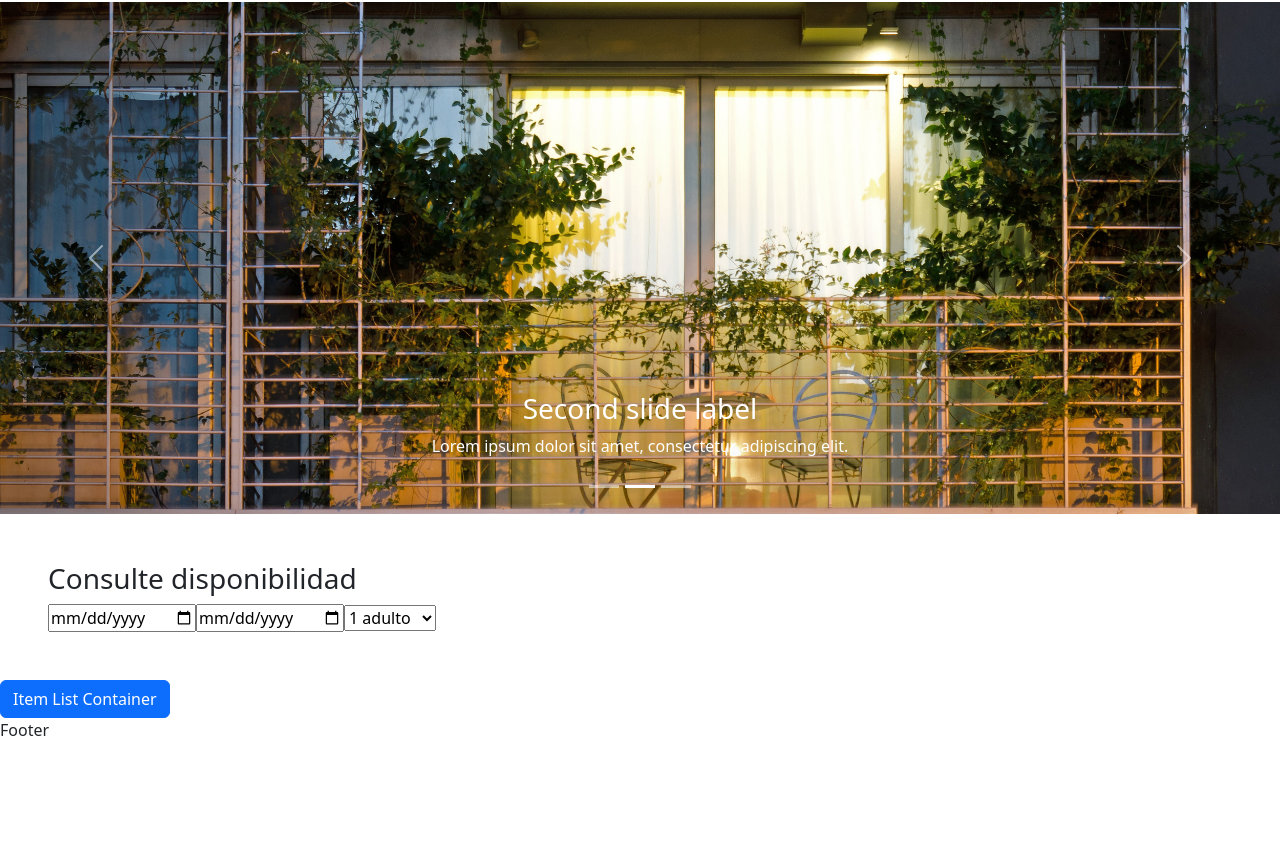
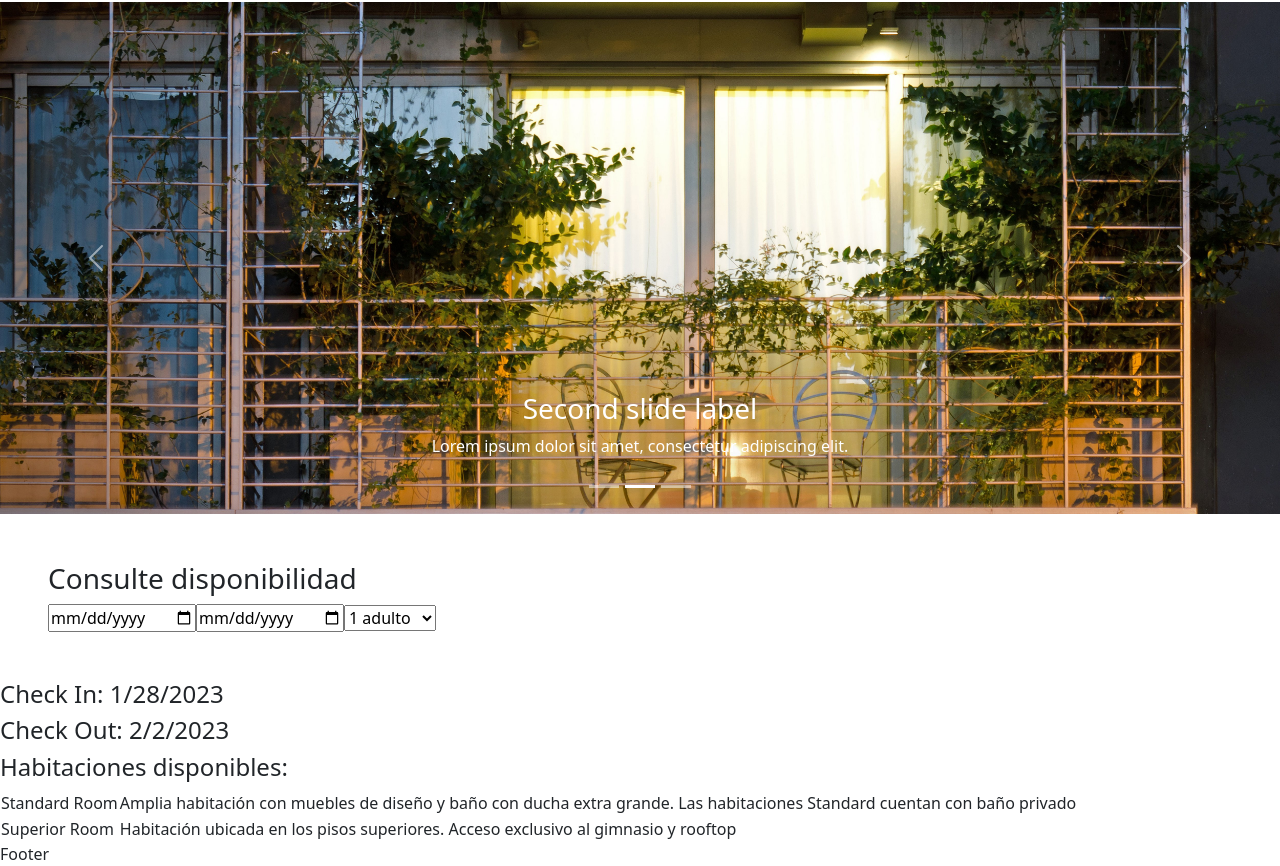
Before and after one commit to pabloporolli/motor, a React (Create React App) app: page / in a window 1280 px wide. Shown: the part 265-1131 px from the top of the page. Before the commit the page ends 1007 px from the top, so only its background shows below. Built offline with nearby package versions, Linux system fonts and the light colour scheme.

Commit message:
ItemListContainer renderiza habitaciones disponibles segun fechas de in y out

```diff
--- a/package.json
+++ b/package.json
@@ -8,6 +8,7 @@
     "@testing-library/user-event": "^13.5.0",
     "bootstrap": "^5.2.2",
     "firebase": "^9.11.0",
+    "luxon": "^3.0.4",
     "react": "^18.2.0",
     "react-bootstrap": "^2.5.0",
     "react-dom": "^18.2.0",
--- a/src/Habitaciones.js
+++ b/src/Habitaciones.js
@@ -5,17 +5,17 @@ export const Habitaciones = [
     name: "Standard Room",
     description: "Amplia habitación con muebles de diseño y baño con ducha extra grande. Las habitaciones Standard cuentan con baño privado",
     amenities: ['Aire acondicionado', 'Minibar', 'Batas'],
-    enero23: {
-        dispo: [6, 6, 6, 6, 6, 1, 0, 0, 2, 2, 5, 5, 0, 0, 1, 4, 4, 1, 3, 10, 5, 4, 5, 7, 0 ,1, 1, 1, 2, 2, 0],
+    '0123': {
+        dispo: [6, 6, 6, 6, 6, 1, 0, 0, 2, 2, 5, 5, 0, 0, 1, 4, 4, 1, 3, 10, 5, 4, 5, 7, 0 ,1, 1, 1, 2, 2, 10],
         tarifasFlex: [130, 130, 120, 150, 150, 130, 130, 130, 130, 120, 150, 150, 130, 130,130, 130, 120, 150, 150, 130, 130,130, 130, 120, 150, 150, 130, 130, 145, 145, 145],
         tarifasNRF: [100, 100, 90, 130, 130, 100, 100 ,100, 100, 100, 100, 90, 130, 130, 100, 100 ,100, 100, 100, 100, 90, 130, 130, 100, 100 ,100, 100, 100, 100, 110, 110]
     },
-    febrero23: {
+    '0223': {
         dispo: [9, 12, 10, 7, 5, 1, 6, 6, 1, 5, 10, 10, 9, 8,4, 10, 12, 10, 7, 5, 12, 0, 0, 1, 5, 7, 10, 9],
         tarifasFlex: [130, 130, 120, 150, 150, 130, 130, 130, 130, 120, 150, 150, 130, 130,130, 130, 120, 150, 150, 130, 130,130, 130, 120, 150, 150, 130, 130],
         tarifasNRF: [100, 100, 90, 130, 130, 100, 100 ,100, 100, 100, 100, 90, 130, 130, 100, 100 ,100, 100, 100, 100, 90, 130, 130, 100, 100 ,100, 100, 100]
     },
-    marzo23: {
+    '0323': {
         dispo: [9, 12, 10, 7, 5, 10, 6, 6, 10, 5, 10, 10, 9, 8,4, 10, 12, 10, 7, 5, 12, 4, 4, 1, 5, 7, 10, 9, 8, 8, 7],
         tarifasFlex: [130, 130, 120, 150, 150, 130, 130, 130, 130, 120, 150, 150, 130, 130,130, 130, 120, 150, 150, 130, 130,130, 130, 120, 150, 150, 130, 130, 130, 130, 130],
         tarifasNRF: [100, 100, 90, 130, 130, 100, 100 ,100, 100, 100, 100, 90, 130, 130, 100, 100 ,100, 100, 100, 100, 90, 130, 130, 100, 100 ,100, 100, 100, 100,100,100]
@@ -26,17 +26,17 @@ export const Habitaciones = [
     name: "Superior Room",
     description: "Habitación ubicada en los pisos superiores. Acceso exclusivo al gimnasio y rooftop",
     amenities: ['Aire acondicionado', 'Minibar', 'Batas', 'Cafetera'],
-    enero23: {
-        dispo: [10, 12, 10, 7, 5, 12, 0, 0, 1, 5, 7, 10, 9, 8, 5, 10, 12, 10, 7, 5, 12, 0, 0, 1, 5, 7, 10, 9, 8, 5, 7],
+    '0123': {
+        dispo: [10, 12, 10, 7, 5, 12, 0, 0, 1, 5, 7, 10, 9, 8, 5, 10, 12, 10, 7, 5, 12, 0, 0, 1, 5, 7, 10, 9, 8, 5, 1],
         tarifasFlex: [180, 180, 180, 200, 200, 180, 180, 180, 180, 180, 200, 200, 180, 180,180, 180, 180, 200, 200, 180, 180,180, 180, 180, 200, 200, 180, 180, 180, 180, 180],
         tarifasNRF: [150, 150, 150, 180, 180, 150, 150, 150, 150, 150, 150, 150, 150, 180, 180, 150, 150, 150, 150, 150,150, 150, 150, 180, 180, 150, 150, 150, 150, 150, 150]
     },
-    febrero23: {
+    '0223': {
         dispo: [6, 6, 6, 6, 6, 1, 0, 0, 2, 2, 5, 5, 0, 0, 1, 4, 4, 1, 3, 10, 5, 4, 5, 7, 0 ,1, 1, 1],
         tarifasFlex: [180, 180, 180, 200, 200, 180, 180, 180, 180, 180, 200, 200, 180, 180,180, 180, 180, 200, 200, 180, 180,180, 180, 180, 200, 200, 180, 180],
         tarifasNRF: [150, 150, 150, 180, 180, 150, 150, 150, 150, 150, 150, 150, 150, 180, 180, 150, 150, 150, 150, 150,150, 150, 150, 180, 180, 150, 150, 150]
     },
-    marzo23: {
+    '0323': {
         dispo: [6, 6, 6, 6, 6, 1, 0, 0, 2, 2, 5, 5, 0, 0, 1, 4, 4, 1, 3, 10, 5, 4, 5, 7, 0 ,1, 1, 1, 2, 2, 0],
         tarifasFlex: [180, 180, 180, 200, 200, 180, 180, 180, 180, 180, 200, 200, 180, 180,180, 180, 180, 200, 200, 180, 180,180, 180, 180, 200, 200, 180, 180, 180, 180, 180],
         tarifasNRF: [150, 150, 150, 180, 180, 150, 150, 150, 150, 150, 150, 150, 150, 180, 180, 150, 150, 150, 150, 150,150, 150, 150, 180, 180, 150, 150, 150, 150, 150, 150]
@@ -47,17 +47,17 @@ export const Habitaciones = [
     name: "Suite",
     description: "Suite de dos ambientes: living y habitación matrimonial. Baño con jacuzzi. Vestidor",
     amenities: ['Aire acondicionado', 'Minibar', 'Batas', 'Cafetera', 'Jacuzzi', 'Caja de seguridad'],
-    enero23: {
+    '0123': {
         dispo: [1, 1, 1, 1, 1, 1, 0, 0, 1, 1, 1, 1, 1, 1, 1, 1, 0, 0, 1, 1, 1, 1, 1, 1, 1, 1, 0, 0, 1, 1, 1],
         tarifasFlex: [250, 250, 250, 280, 280, 200, 250, 250, 250, 250, 280, 280, 200, 250, 250, 250, 250, 280, 280, 200, 250, 250, 250, 250, 280, 280, 200, 250, 250, 250, 250],
         tarifasNRF: [220, 220, 220, 240, 240, 220, 220, 220, 220, 220, 240, 240, 220, 220, 220, 220, 220, 240, 240, 220, 220, 220, 220, 220, 240, 240, 220, 220, 220, 220, 220]
     },
-    febrero23: {
+    '0223': {
         dispo: [1, 1, 1, 1, 1, 1, 0, 0, 1, 1, 1, 1, 1, 1, 1, 1, 0, 0, 1, 1, 1, 1, 1, 1, 1, 1, 0, 0],
         tarifasFlex: [250, 250, 250, 280, 280, 200, 250, 250, 250, 250, 280, 280, 200, 250, 250, 250, 250, 280, 280, 200, 250, 250, 250, 250, 280, 280, 200, 250],
         tarifasNRF: [220, 220, 220, 240, 240, 220, 220, 220, 220, 220, 240, 240, 220, 220, 220, 220, 220, 240, 240, 220, 220, 220, 220, 220, 240, 240, 220, 220]
     },
-    marzo23: {
+    '0323': {
         dispo: [1, 1, 1, 1, 1, 1, 0, 0, 1, 1, 1, 1, 1, 1, 1, 1, 0, 0, 1, 1, 1, 1, 1, 1, 1, 1, 0, 0, 1, 1, 1],
         tarifasFlex: [250, 250, 250, 280, 280, 200, 250, 250, 250, 250, 280, 280, 200, 250, 250, 250, 250, 280, 280, 200, 250, 250, 250, 250, 280, 280, 200, 250, 250, 250, 250],
         tarifasNRF: [220, 220, 220, 240, 240, 220, 220, 220, 220, 220, 240, 240, 220, 220, 220, 220, 220, 240, 240, 220, 220, 220, 220, 220, 240, 240, 220, 220, 220, 220, 220]
--- a/src/components/ItemListContainer.js
+++ b/src/components/ItemListContainer.js
@@ -1,10 +1,69 @@
 import React from 'react'
-import { Button } from 'react-bootstrap';
+import { Habitaciones } from '../Habitaciones'
+import { DateTime, Duration} from "luxon";
+// import { Button } from 'react-bootstrap';
 
+// Este componente filtra las habitaciones segun la disponibilidad (fechas enviadas como props por el buscador)
 const ItemListContainer = () => {
+
+  // Esas fechas serán reemplazadas por las que lleguen por props
+  const fechaIn = DateTime.fromISO("2023-01-28")
+  const fechaOut = DateTime.fromISO("2023-02-02")
+  const durationInterval = Duration.fromISOTime('24:00')
+
+  let fechasEstadia = []
+  let i = fechaIn
+  while (i <= fechaOut) {
+    fechasEstadia.push(i)
+    i = i.plus(durationInterval)
+  }
+
+  let habDispo = [...Habitaciones]
+
+  const chequearHabDisponibles = () => {
+    fechasEstadia.forEach((fecha) => {
+      let day = fecha.day;
+      // formatea el mes en un string de dos números
+      let month = fecha.month.toString()
+      month.length === 1 && (month = "0"+month)
+      // formatea el año en un string de dos números
+      let year = fecha.year.toString().slice(-2)
+
+      let periodo = month + year
+
+      habDispo.forEach((hab) => {
+        const habABuscar = Habitaciones.find((el) => el.name===hab.name)
+        const inventario = habABuscar[periodo].dispo[day-1]
+        if (inventario === 0) {
+          habDispo = habDispo.filter((el) => el.name != habABuscar.name)
+        }
+      })
+    })
+    return (habDispo)
+  }
+
+  chequearHabDisponibles()
+  console.log(habDispo)
+
+
+
+
   return (
     <div>
-         <Button variant="primary">Item List Container</Button>{' '}
+         {/* <Button variant="primary">Item List Container</Button>{' '} */}
+
+         <h4>Check In: {fechaIn.toLocaleString()}</h4>
+         <h4>Check Out: {fechaOut.toLocaleString()}</h4>
+         <h4>Habitaciones disponibles:</h4>
+         <table>
+            <tbody>
+              {habDispo.map((hab)=>
+              <tr key={hab.name}>
+                <td>{hab.name}</td>
+                <td>{hab.description}</td>
+              </tr>)}
+            </tbody>
+          </table>
     </div>
   )
 }
```
Also changed, not shown: 1 other file (tests, documents, lock files or other folders).
